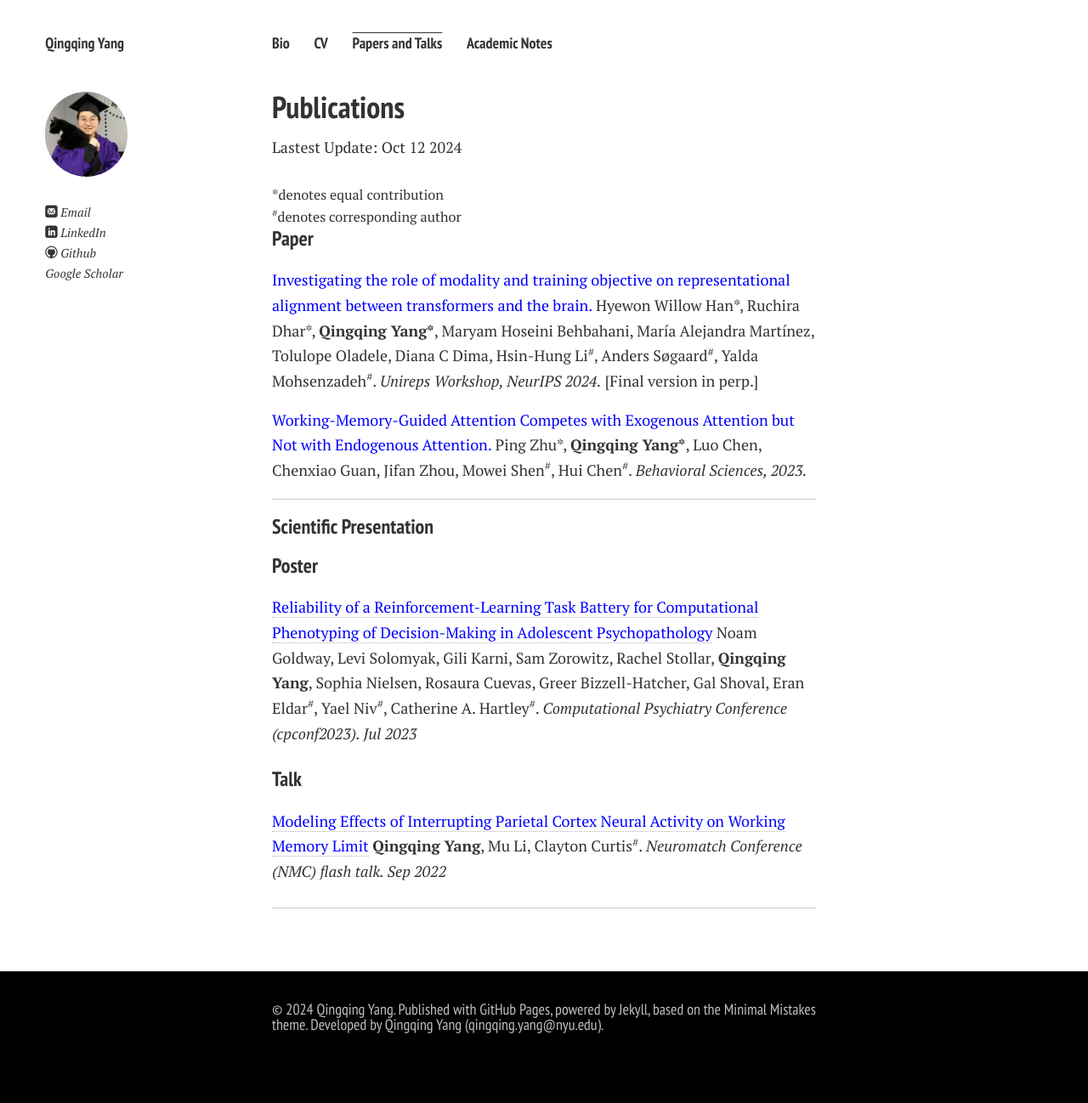
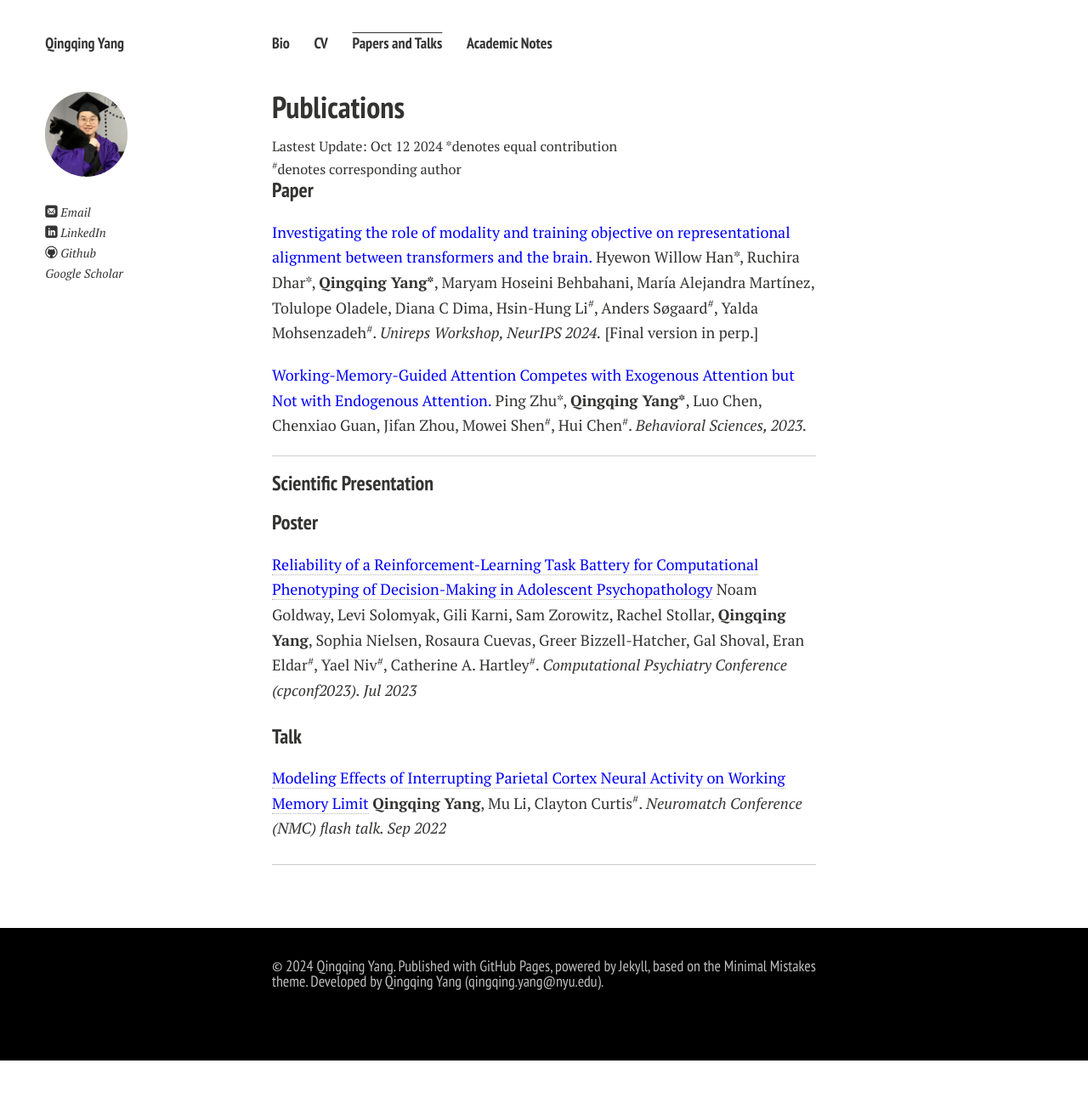
Before and after one commit to Qingqing-Yang-177/Qingqing-Yang-177.github.io, a Jekyll site: the page built from publications.md, in a window 1280 px wide. Shown: the whole page at 85% size. Built offline with Jekyll 4.4.1, drawn with Linux system fonts in a browser that asks for light colours; nearby versions of some CDN libraries; comment, search, counter and statistics services are not loaded; a style sheet for code colours, icons or effects is not loaded; after the commit the page ends 1248 px from its top, so only the background shows below that.

Commit message:
Update publications.md

```diff
--- a/publications.md
+++ b/publications.md
@@ -6,19 +6,19 @@ title: Publications
 
 ## Publications
 
-Lastest Update: Oct 12 2024
 <div style="margin: 0; font-size: 0.9em;">
+  Lastest Update: Oct 12 2024
   *denotes equal contribution<br>
   <sup>#</sup>denotes corresponding author
 </div>
 
 ### Paper
 
-<div style="margin: 0; margin-bottom: 16px;">
+<div style="margin: 0; margin-bottom: 20px;">
   <span style="color: blue;">Investigating the role of modality and training objective on representational alignment between transformers and the brain.</span> Hyewon Willow Han*, Ruchira Dhar*, <strong>Qingqing Yang*</strong>, Maryam Hoseini Behbahani, María Alejandra Martínez, Tolulope Oladele, Diana C Dima, Hsin-Hung Li<sup>#</sup>, Anders Søgaard<sup>#</sup>, Yalda Mohsenzadeh<sup>#</sup>. <em>Unireps Workshop, NeurIPS 2024.</em> [Final version in perp.]
 </div>
 
-<div style="margin: 0; margin-bottom: 16px;">
+<div style="margin: 0; margin-bottom: 20px;">
   <a href="https://www.mdpi.com/2076-328X/13/5/426" style="color: blue;">Working-Memory-Guided Attention Competes with Exogenous Attention but Not with Endogenous Attention.</a> Ping Zhu*, <strong>Qingqing Yang*</strong>, Luo Chen, Chenxiao Guan, Jifan Zhou, Mowei Shen<sup>#</sup>, Hui Chen<sup>#</sup>. <em>Behavioral Sciences, 2023.</em>
 </div>
 
```
